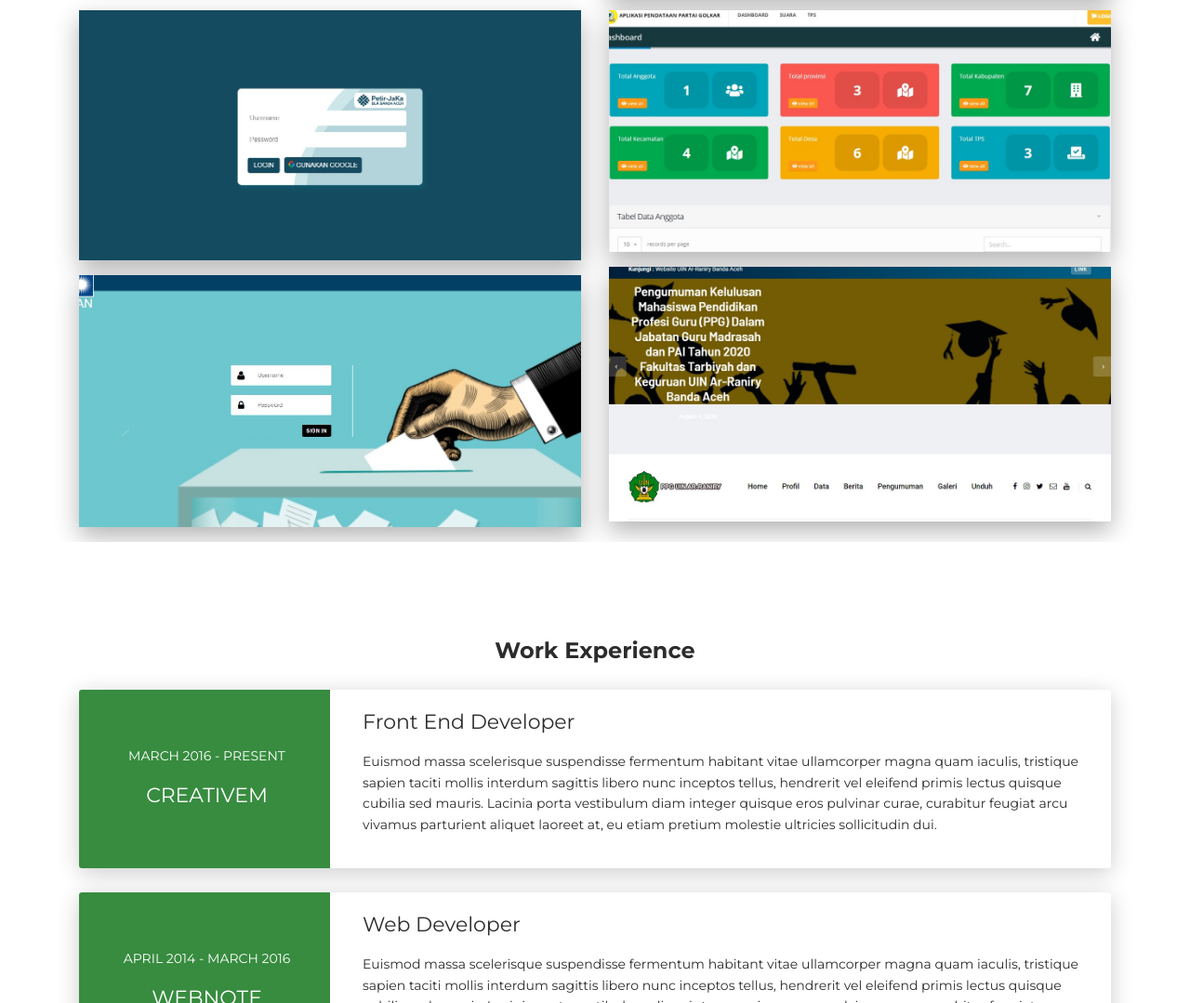
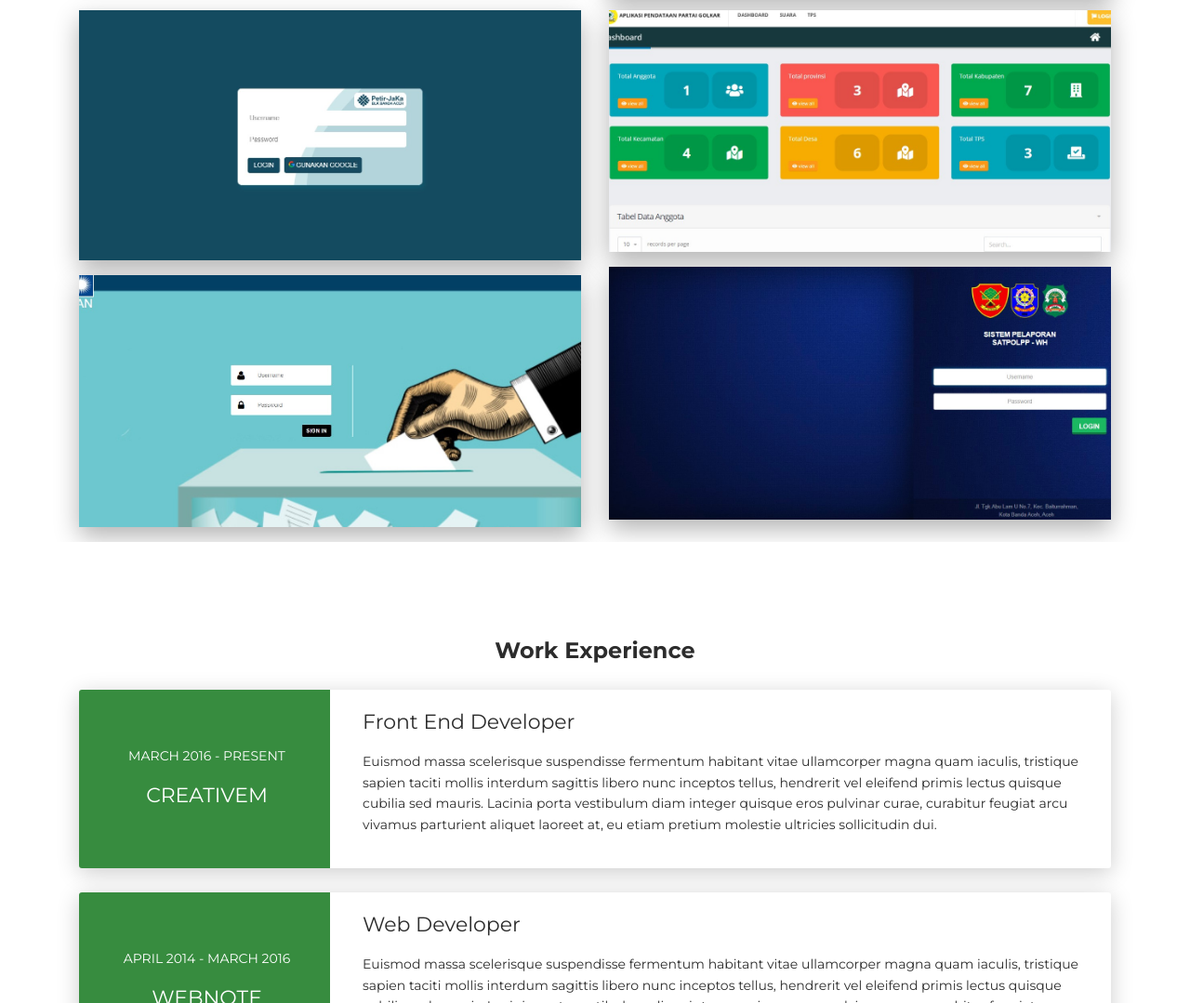
Before and after one commit to rahmadadeakbar/rahmadadeakbar, a plain HTML site: page index.html in a window 1280 px wide. Shown: the part 2278-3357 px from the top of the page at 93% size. Drawn offline with Linux system fonts and the light colour scheme.

Commit message:
update title

```diff
--- a/index.html
+++ b/index.html
@@ -4,7 +4,7 @@
     <meta charset="UTF-8" />
     <meta http-equiv="X-UA-Compatible" content="IE=edge" />
     <meta name="viewport" content="width=device-width, initial-scale=1" />
-    <title>Creative CV</title>
+    <title>CV Rahmad Ade Akbar</title>
     <meta
       name="description"
       content="Creative CV is a HTML resume template for professionals. Built with Bootstrap 4, Now UI Kit and FontAwesome, this modern and responsive design template is perfect to showcase your portfolio, skils and experience."
@@ -572,7 +572,7 @@
                       >
                         <a href="#web-development">
                           <figure class="cc-effect">
-                            <img src="images/project-4.jpg" alt="Image" />
+                            <img src="images/project-8.jpg" alt="Image" />
                             <figcaption>
                               <div class="h4">Web Advertising Project</div>
                               <p>Web Development</p>
```
Also changed, not shown: images/project-8.jpg (added).
